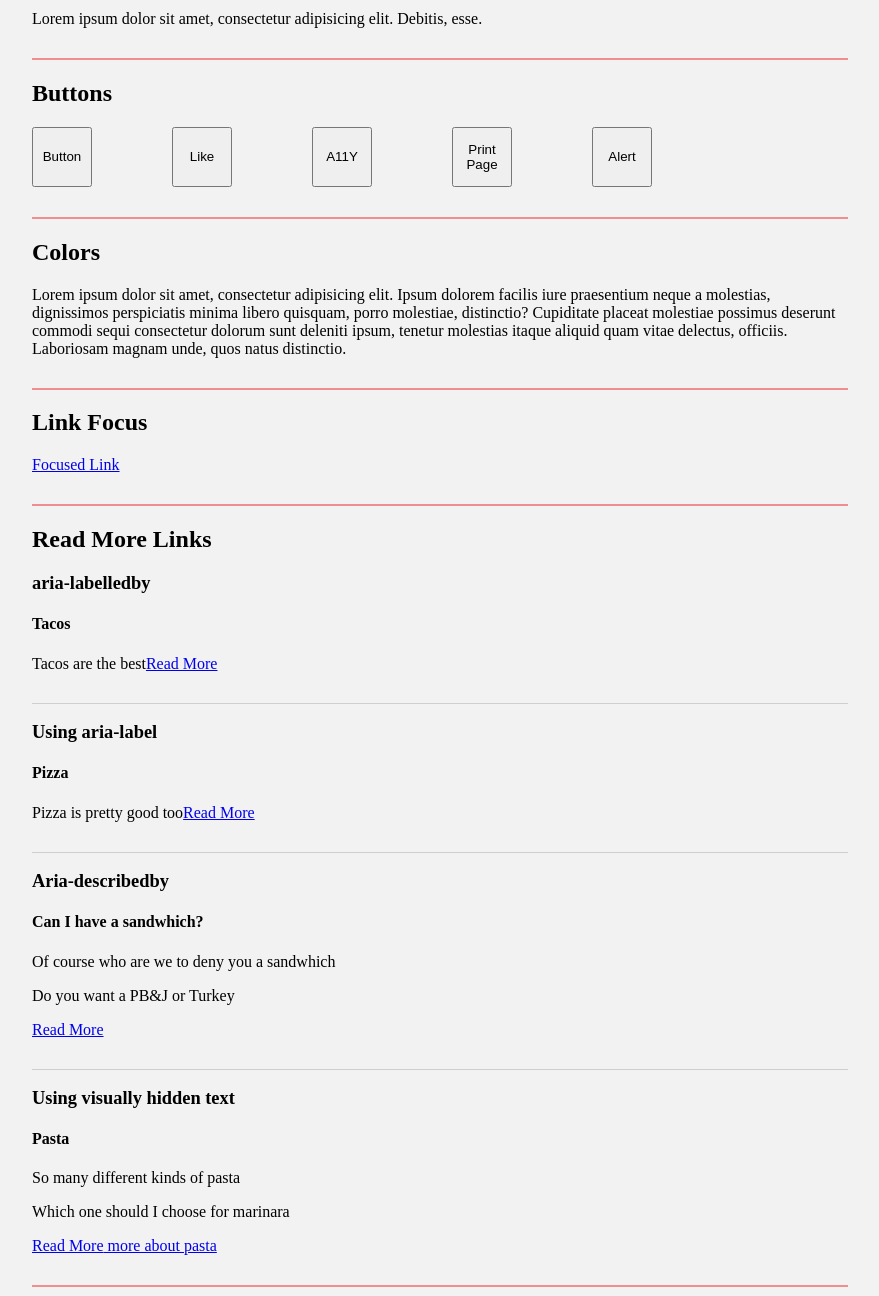
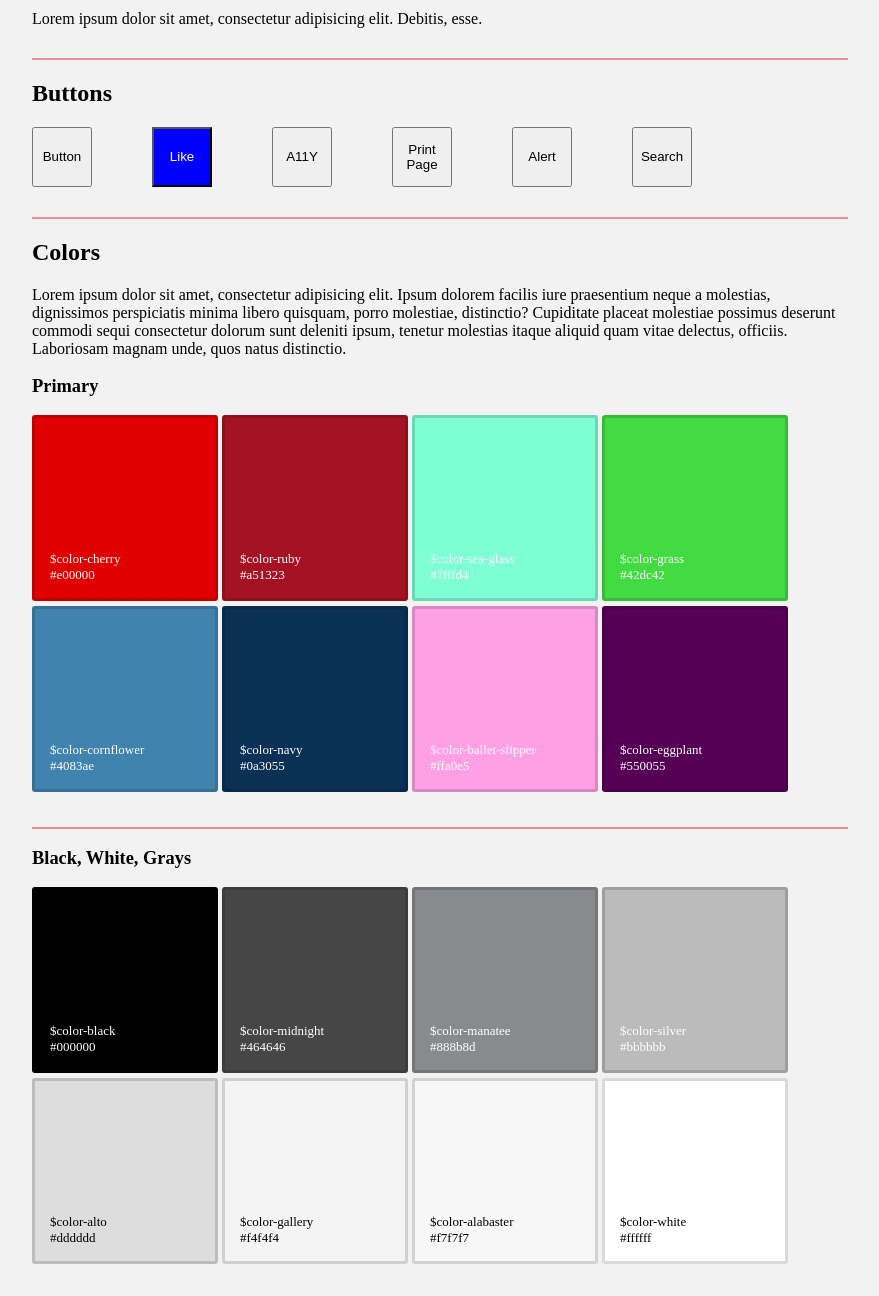
Before and after one commit to ReanyAlex/accwebelem, a plain HTML site: page index.html in a window 1280 px wide. Shown: the part 2180-3476 px from the top of the page, without its empty margins (376-1255 px from the left). Drawn offline with Linux system fonts and the light colour scheme.

Commit message:
added some color pallets and some work on buttons

```diff
--- a/css/main.css
+++ b/css/main.css
@@ -443,7 +443,49 @@
 .buttons{
   height: 60px;
   width: 60px;
-  margin-right: 80px;
+  margin-right: 60px;
   float: left;
+}
+
+.button-like{
+  color: white;
+  background-color: blue;
+}
+
+.button-a11y{
 
 }
+
+/*////////////////////////////////Buttons////////////////////////////*/
+
+
+.color {
+  display: inline-block;
+  position: relative;
+  margin-bottom: 5px;
+  width: 180px;
+  height: 180px;
+  border-radius: 3px;
+  vertical-align: top;
+  border: 3px solid rgba(0, 0, 0, 0.15);
+}
+
+.color-desc {
+  position: absolute;
+  bottom: 0;
+  left: 0;
+  width: 100%;
+  padding: 15px;
+  color: white;
+  font-size: small;
+}
+
+.color-desc-alt {
+  position: absolute;
+  bottom: 0;
+  left: 0;
+  width: 100%;
+  padding: 15px;
+  color: black;
+  font-size: small;
+}
--- a/index.html
+++ b/index.html
@@ -1,11 +1,8 @@
 <html>
-
 <head>
   <link rel="stylesheet" href="css/main.css">
-
   <title>AWE STYLE GUIDE</title>
 </head>
-
 <body>
   <div class="container">
     <aside class="sidebar">
@@ -388,7 +385,6 @@
             </div>
           </article>
         </section>
-
         <div class="bg-break"></div>
         <section>
           <h1>GENERAL</h1>
@@ -398,19 +394,71 @@
             <h2>Buttons</h2>
             <div class="button-container">
               <button class="buttons" type="button">Button</button>
-              <button class="buttons" type="button">Like</button>
-              <button class="buttons" type="button">A11Y</button>
-              <button class="buttons" type="button" id="print">Print Page</button>
+              <button class="buttons button-like" type="button">Like</button>
+              <button class="buttons button-a11y" type="button" role="button" id="toggle" aria-pressed="true">A11Y<span class="noshow">all the things.</span></button>
+              <button class="buttons" type="button" id="print" aria-pressed="false">Print Page</button>
               <button class="buttons" type="button">Alert</button>
+              <button class="buttons" type="button">Search</button>
             </div>
           </article>
-
-
           <div class="sm-break"></div>
           <article>
             <h2>Colors</h2>
             <div>Lorem ipsum dolor sit amet, consectetur adipisicing elit. Ipsum dolorem facilis iure praesentium neque a molestias, dignissimos perspiciatis minima libero quisquam, porro molestiae, distinctio? Cupiditate placeat molestiae possimus deserunt
             commodi sequi consectetur dolorum sunt deleniti ipsum, tenetur molestias itaque aliquid quam vitae delectus, officiis. Laboriosam magnam unde, quos natus distinctio.</div>
+            <div class="kss-modifier-example">
+            <h3>Primary</h3>
+            <div class="color" style="background-color: #e00000">
+              <div class="color-desc">$color-cherry<br>#e00000</div>
+            </div>
+            <div class="color" style="background-color: #a51323">
+              <div class="color-desc">$color-ruby<br>#a51323</div>
+            </div>
+            <div class="color" style="background-color: #7fffd4">
+              <div class="color-desc">$color-sea-glass<br>#7fffd4</div>
+            </div>
+            <div class="color" style="background-color: #42dc42">
+              <div class="color-desc">$color-grass<br>#42dc42</div>
+            </div>
+            <div class="color" style="background-color: #4083ae">
+              <div class="color-desc">$color-cornflower<br>#4083ae</div>
+            </div>
+            <div class="color" style="background-color: #0a3055">
+              <div class="color-desc">$color-navy<br>#0a3055</div>
+            </div>
+            <div class="color" style="background-color: #ffa0e5">
+              <div class="color-desc">$color-ballet-slipper<br>#ffa0e5</div>
+            </div>
+            <div class="color" style="background-color: #550055">
+              <div class="color-desc">$color-eggplant<br>#550055</div>
+            </div>
+            <div class="sm-break"></div>
+            <h3>Black, White, Grays</h3>
+            <div class="color" style="background-color: #000000">
+              <div class="color-desc">$color-black<br>#000000</div>
+            </div>
+            <div class="color" style="background-color: #464646">
+              <div class="color-desc">$color-midnight<br>#464646</div>
+            </div>
+            <div class="color" style="background-color: #888b8d">
+              <div class="color-desc">$color-manatee<br>#888b8d</div>
+            </div>
+            <div class="color" style="background-color: #bbbbbb">
+              <div class="color-desc">$color-silver<br>#bbbbbb</div>
+            </div>
+            <div class="color" style="background-color: #dddddd">
+              <div class="color-desc-alt">$color-alto<br>#dddddd</div>
+            </div>
+            <div class="color" style="background-color: #f4f4f4">
+              <div class="color-desc-alt">$color-gallery<br>#f4f4f4</div>
+            </div>
+            <div class="color" style="background-color: #f7f7f7">
+              <div class="color-desc-alt">$color-alabaster<br>#f7f7f7</div>
+            </div>
+            <div class="color" style="background-color: #ffffff">
+              <div class="color-desc-alt">$color-white<br>#ffffff</div>
+            </div>
+          </div>
           </article>
           <div class="sm-break"></div>
           <article>
```
